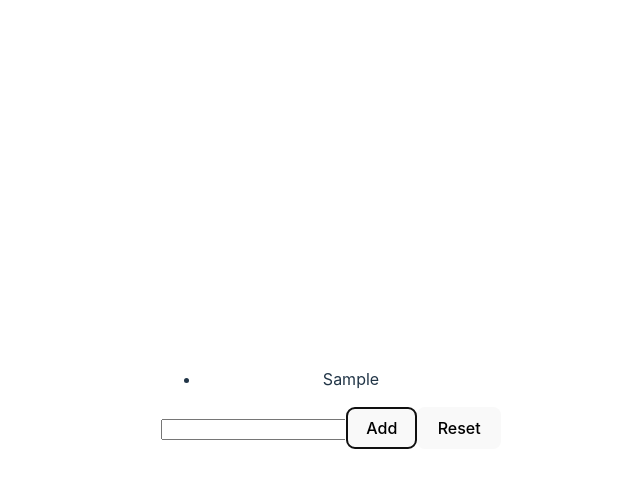
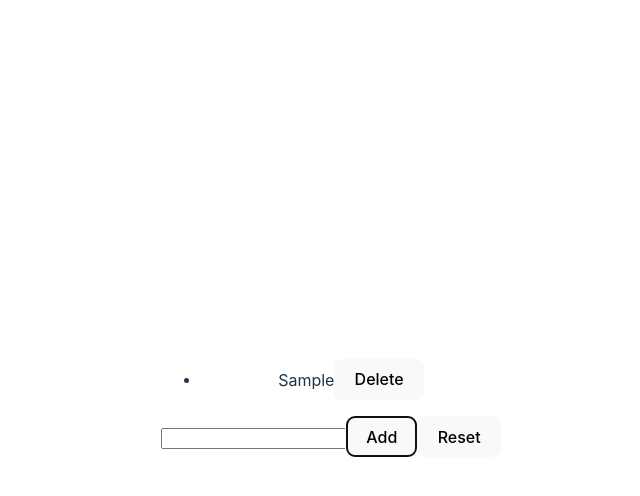
Before and after one commit to owlpsycho/Develhope-React, a React (Vite) app: page / in a window 1280 px wide. Both pictures are taken after typing "Sample" into the empty fields and a click on the button "Add". Shown: the top 496 px of the page, without its empty margins (309-949 px from the left). Built offline with nearby package versions, Linux system fonts and the light colour scheme.

Commit message:
risoluzione esercizio 59

```diff
--- a/src/App.jsx
+++ b/src/App.jsx
@@ -1,4 +1,3 @@
-import { useState } from 'react'
 import './App.css'
 import TodoList from './TodoList'
 
--- a/src/TodoList.jsx
+++ b/src/TodoList.jsx
@@ -14,7 +14,6 @@ const TodoList = ({ items }) => {
             toDoInput
         ]);
         setToDoInput("");
-        //l'avevo già aggiunta 😅
     }
 
     const handleKeyPress = (e) => {
@@ -24,18 +23,27 @@ const TodoList = ({ items }) => {
     }
 
     const handleResetItemsArray = () => {
-        setToDoList([])
+        setToDoList([]);
+    }
+
+    const handleRemoveItems = (index) => {
+        setToDoList(toDoList.filter((i) => {i !== index}));
     }
 
     return (
-        <>
+        <div>
             <ul>
-                {toDoList.map((item) => <li>{item}</li>)}
+                {toDoList.map((item, index) => (
+                    <li key={index}>
+                        {item}
+                        <button onClick={() => handleRemoveItems(index)}>Delete</button>
+                    </li>
+                ))}
             </ul>
             <input type="text" value={toDoInput} onChange={handleInputChange} onKeyPress={handleKeyPress} />
             <button onClick={handleAddToDo}>Add</button>
             <button onClick={handleResetItemsArray}>Reset</button>
-        </>
+        </div>
     );
 }
 
```
